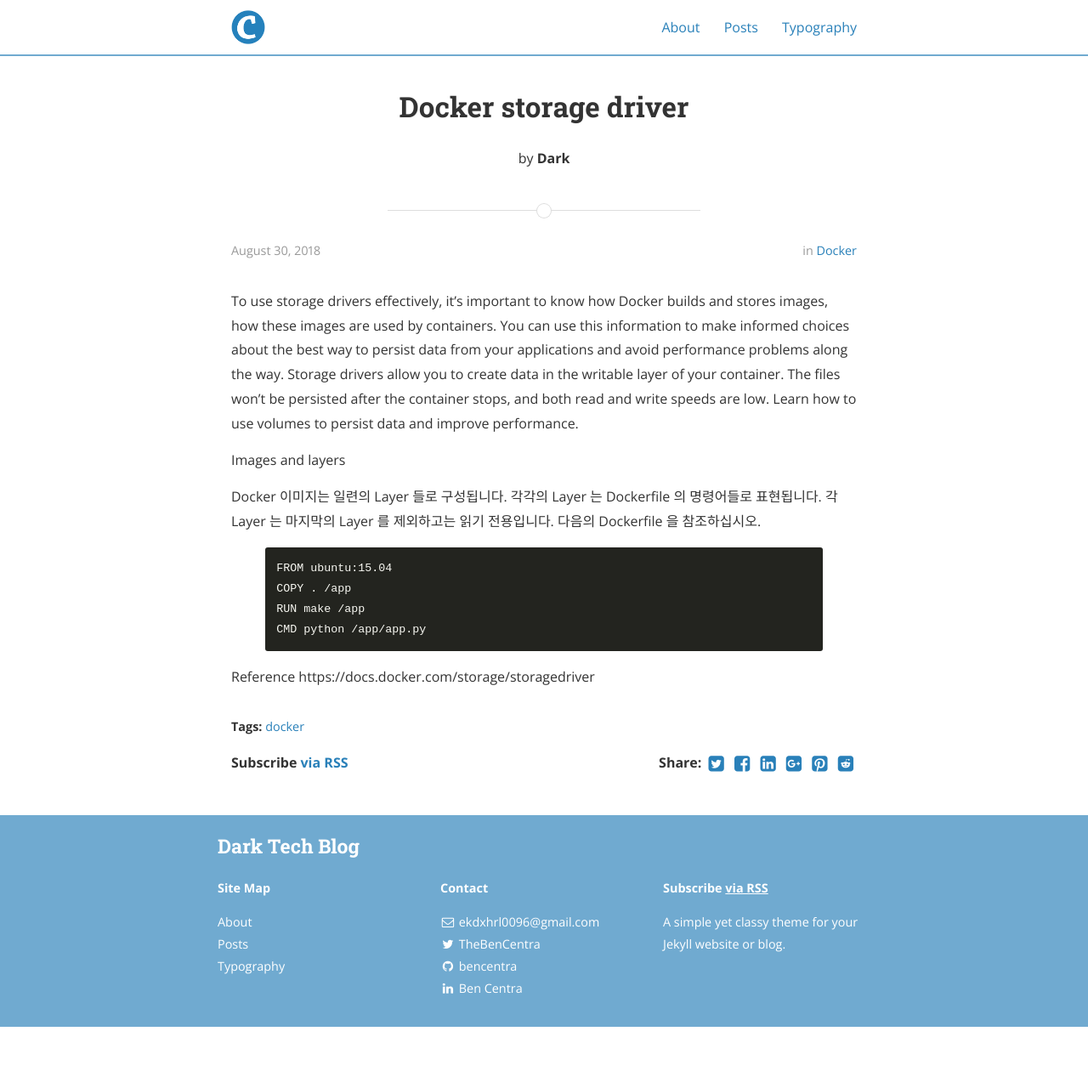
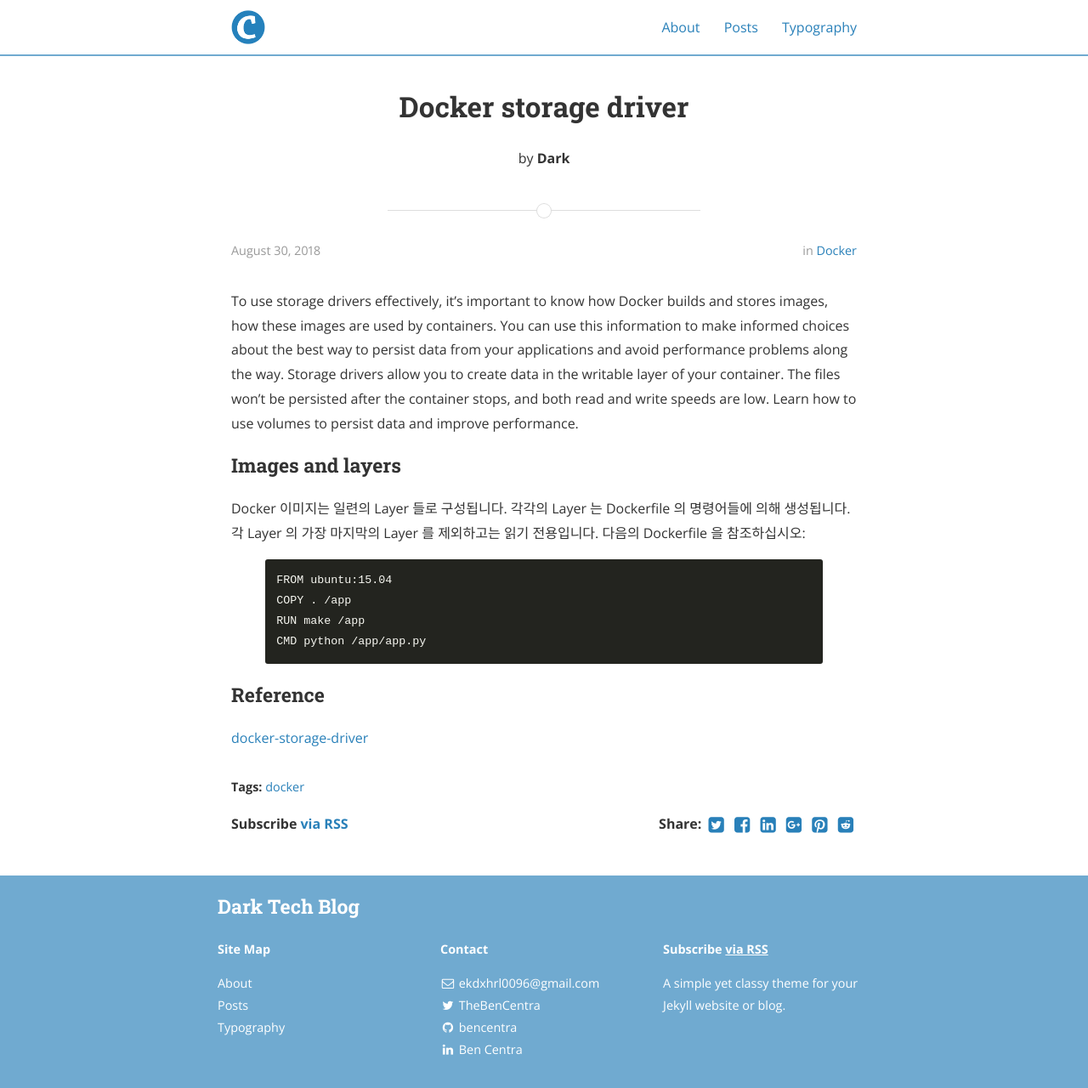
Before and after one commit to Dark0096/Dark0096.github.io, a Jekyll site: the page built from _posts/2015-08-30-docker-storage-driver.markdown, in a window 1280 px wide. Shown: the whole page at 85% size. Built offline with Jekyll 4.4.1, drawn with Linux system fonts in a browser that asks for light colours; nearby versions of some CDN libraries; before the commit the page ends 1208 px from its top, so only the background shows below that.

Commit message:
Add the docker-storage-driver article

```diff
--- a/_posts/2015-08-30-docker-storage-driver.markdown
+++ b/_posts/2015-08-30-docker-storage-driver.markdown
@@ -7,16 +7,14 @@ categories: Docker
 tags: docker
 ---
 
-
 To use storage drivers effectively, it’s important to know how Docker builds and stores images, how these images are used by containers. You can use this information to make informed choices about the best way to persist data from your applications and avoid performance problems along the way.
 Storage drivers allow you to create data in the writable layer of your container. The files won’t be persisted after the container stops, and both read and write speeds are low.
 Learn how to use volumes to persist data and improve performance.
 
-Images and layers
+### Images and layers
 
-Docker 이미지는 일련의 Layer 들로 구성됩니다. 각각의 Layer 는 Dockerfile 의 명령어들로 표현됩니다.
-각 Layer 는 마지막의 Layer 를 제외하고는 읽기 전용입니다.
-다음의 Dockerfile 을 참조하십시오.
+Docker 이미지는 일련의 Layer 들로 구성됩니다. 각각의 Layer 는 Dockerfile 의 명령어들에 의해 생성됩니다.
+각 Layer 의 가장 마지막의 Layer 를 제외하고는 읽기 전용입니다. 다음의 Dockerfile 을 참조하십시오:
 
 {% highlight bash %}
 FROM ubuntu:15.04
@@ -25,5 +23,7 @@ RUN make /app
 CMD python /app/app.py
 {% endhighlight %}
 
-Reference
-https://docs.docker.com/storage/storagedriver
+### Reference
+[docker-storage-driver]
+
+[docker-storage-driver]:      https://docs.docker.com/storage/storagedriver
```
Also changed, not shown: README.md.
